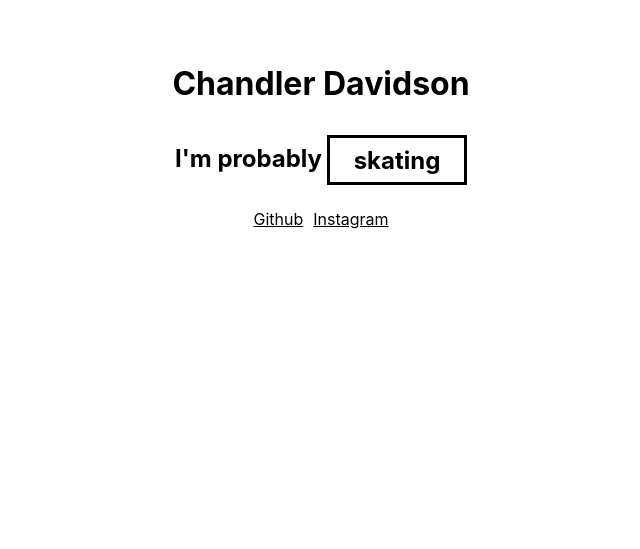
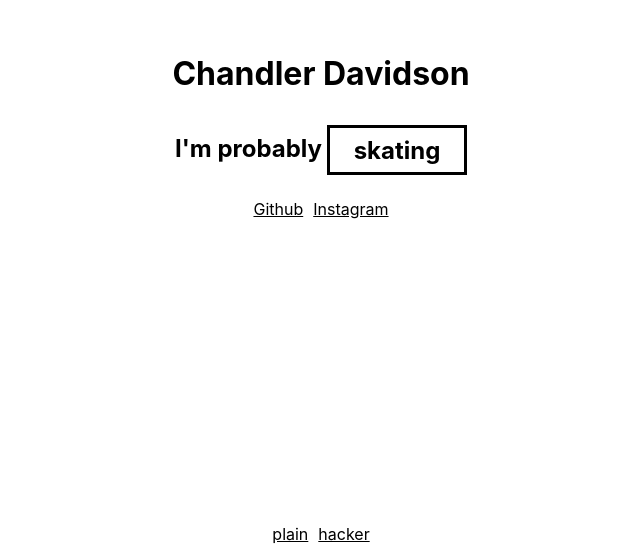
Before and after one commit to Chandler-Davidson/ChandlerDavidson, a Next.js app in the folder chandler-davidson/: page / in a window 1280 px wide. Shown: the part 256-805 px from the top of the page, without its empty margins (319-959 px from the left). Built offline with nearby package versions, Linux system fonts and the light colour scheme.

Commit message:
Update footer.tsx

```diff
--- a/chandler-davidson/components/footer.tsx
+++ b/chandler-davidson/components/footer.tsx
@@ -1,5 +1,7 @@
 const Footer = () => (
   <footer>
+    <a href='https://chandlerdavidson.com'>plain</a>
+    <a href='https://chandlerdavidson.dev'>hacker</a>
   </footer>
 );
 
```
